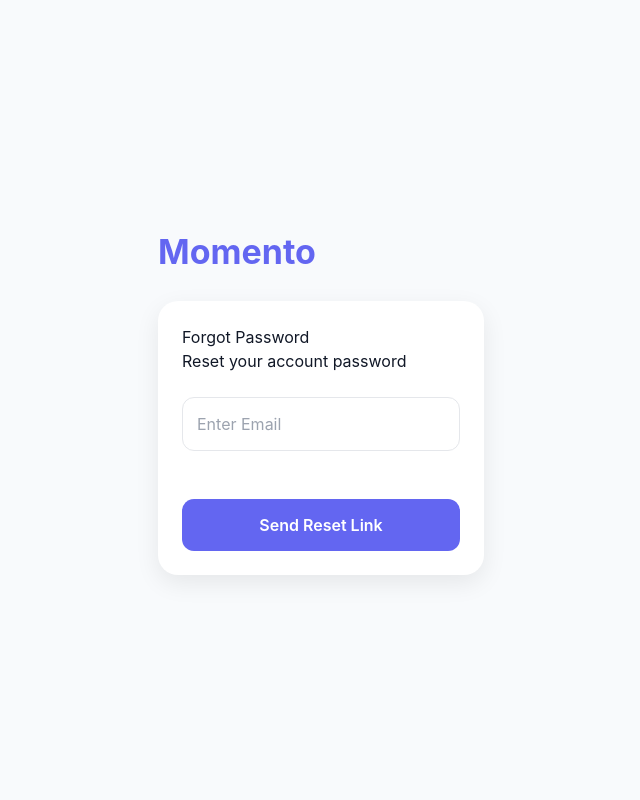
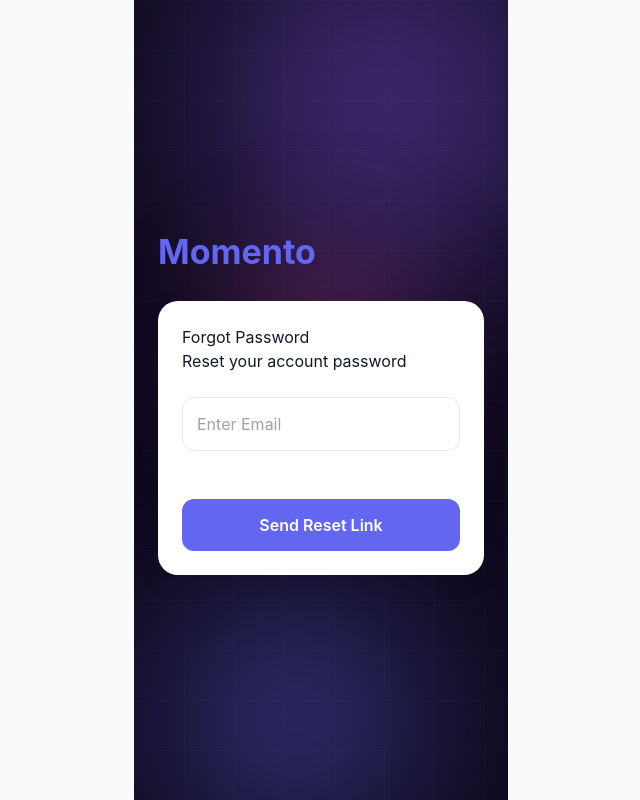
Before and after one commit to kuldeepvermas6364-oss/Momento-0.2, a Next.js app: page /forgot-password in a window 1280 px wide. Shown: the whole page, without its empty margins (319-959 px from the left). Built offline with nearby package versions, Linux system fonts and the light colour scheme; no server answers.

Commit message:
feat: redesign AuthLayout with animated gradient background
Premium dark background with floating gradient orbs (purple,
indigo, pink) and a subtle grid overlay for depth.

```diff
--- a/components/layout/AuthLayout.tsx
+++ b/components/layout/AuthLayout.tsx
@@ -5,9 +5,7 @@
   children: ReactNode;
 };
 
-export default function AuthLayout({
-  children
-}: AuthLayoutProps) {
+export default function AuthLayout({ children }: AuthLayoutProps) {
   return (
     <div
       style={{
@@ -15,14 +13,78 @@
         display: "flex",
         justifyContent: "center",
         alignItems: "center",
-        backgroundColor: theme.colors.background,
-        padding: "24px"
+        backgroundColor: "#0f0a1e",
+        padding: "24px",
+        position: "relative",
+        overflow: "hidden",
       }}
     >
+      {/* Animated gradient orbs */}
+      <div
+        style={{
+          position: "absolute",
+          top: "-15%",
+          left: "-10%",
+          width: "500px",
+          height: "500px",
+          borderRadius: "50%",
+          background:
+            "radial-gradient(circle, rgba(139,92,246,0.45) 0%, transparent 70%)",
+          filter: "blur(50px)",
+          animation: "orbFloat 18s ease-in-out infinite",
+          pointerEvents: "none",
+        }}
+      />
+      <div
+        style={{
+          position: "absolute",
+          bottom: "-15%",
+          right: "-10%",
+          width: "450px",
+          height: "450px",
+          borderRadius: "50%",
+          background:
+            "radial-gradient(circle, rgba(99,102,241,0.4) 0%, transparent 70%)",
+          filter: "blur(50px)",
+          animation: "orbFloat 22s ease-in-out infinite reverse",
+          pointerEvents: "none",
+        }}
+      />
+      <div
+        style={{
+          position: "absolute",
+          top: "30%",
+          right: "20%",
+          width: "300px",
+          height: "300px",
+          borderRadius: "50%",
+          background:
+            "radial-gradient(circle, rgba(236,72,153,0.3) 0%, transparent 70%)",
+          filter: "blur(45px)",
+          animation: "orbFloat 16s ease-in-out infinite",
+          pointerEvents: "none",
+        }}
+      />
+
+      {/* Subtle grid overlay */}
+      <div
+        style={{
+          position: "absolute",
+          inset: 0,
+          backgroundImage:
+            "linear-gradient(rgba(255,255,255,0.02) 1px, transparent 1px), linear-gradient(90deg, rgba(255,255,255,0.02) 1px, transparent 1px)",
+          backgroundSize: "50px 50px",
+          pointerEvents: "none",
+        }}
+      />
+
+      {/* Content */}
       <div
         style={{
           width: "100%",
-          maxWidth: "420px"
+          maxWidth: "440px",
+          position: "relative",
+          zIndex: 1,
         }}
       >
         {children}
```
